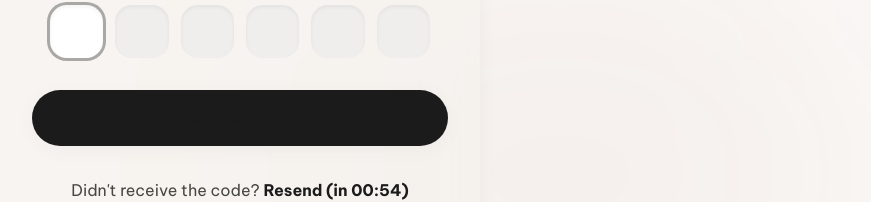
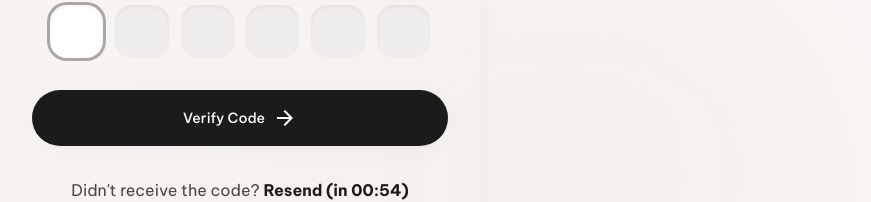
Before and after one commit to KnightChovy/SmartStayAI-System, a React (Vite) app in the folder client/: page /verify-identity in a window 1280 px wide. Shown: the part 370-572 px from the top of the page, without its empty margins (400-1271 px from the left). Built offline with nearby package versions, Linux system fonts and the light colour scheme; no server answers.

Commit message:
fix(ui): update button text color for better visibility on VerifyIdentityPage

```diff
--- a/client/src/pages/auth/VerifyIdentityPage.tsx
+++ b/client/src/pages/auth/VerifyIdentityPage.tsx
@@ -269,7 +269,7 @@ export default function VerifyIdentityPage() {
             </div>
 
             <Button
-              className="w-full py-4 text-white font-label-lg text-label-lg rounded-full ambient-shadow hover:scale-[1.02] active:scale-[0.98] transition-all duration-300 flex items-center justify-center gap-2 cursor-pointer outline-none border-none h-auto bg-on-background hover:bg-on-background/90"
+              className="w-full py-4  font-label-lg text-label-lg rounded-full ambient-shadow hover:scale-[1.02] active:scale-[0.98] transition-all duration-300 flex items-center justify-center gap-2 cursor-pointer outline-none border-none h-auto bg-on-background hover:bg-on-background/90 text-white"
               type="submit"
               disabled={isRegistering}
             >
```
